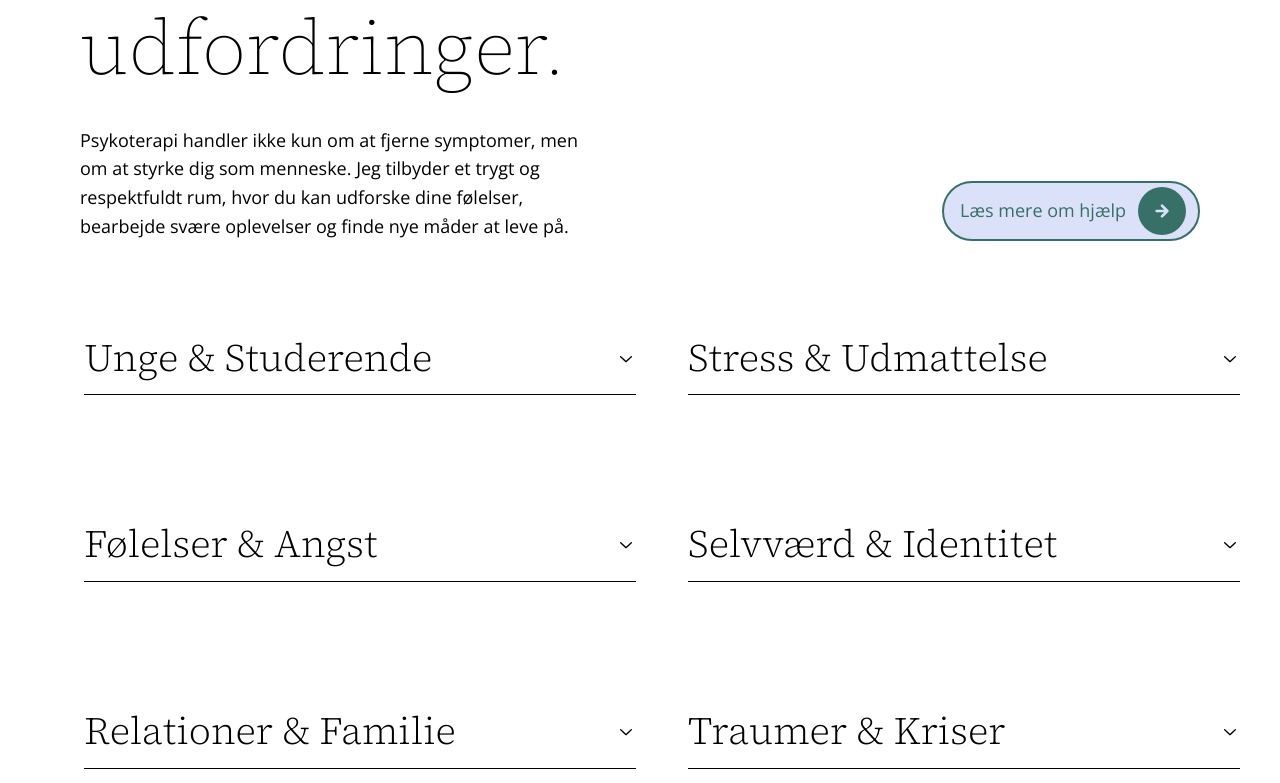
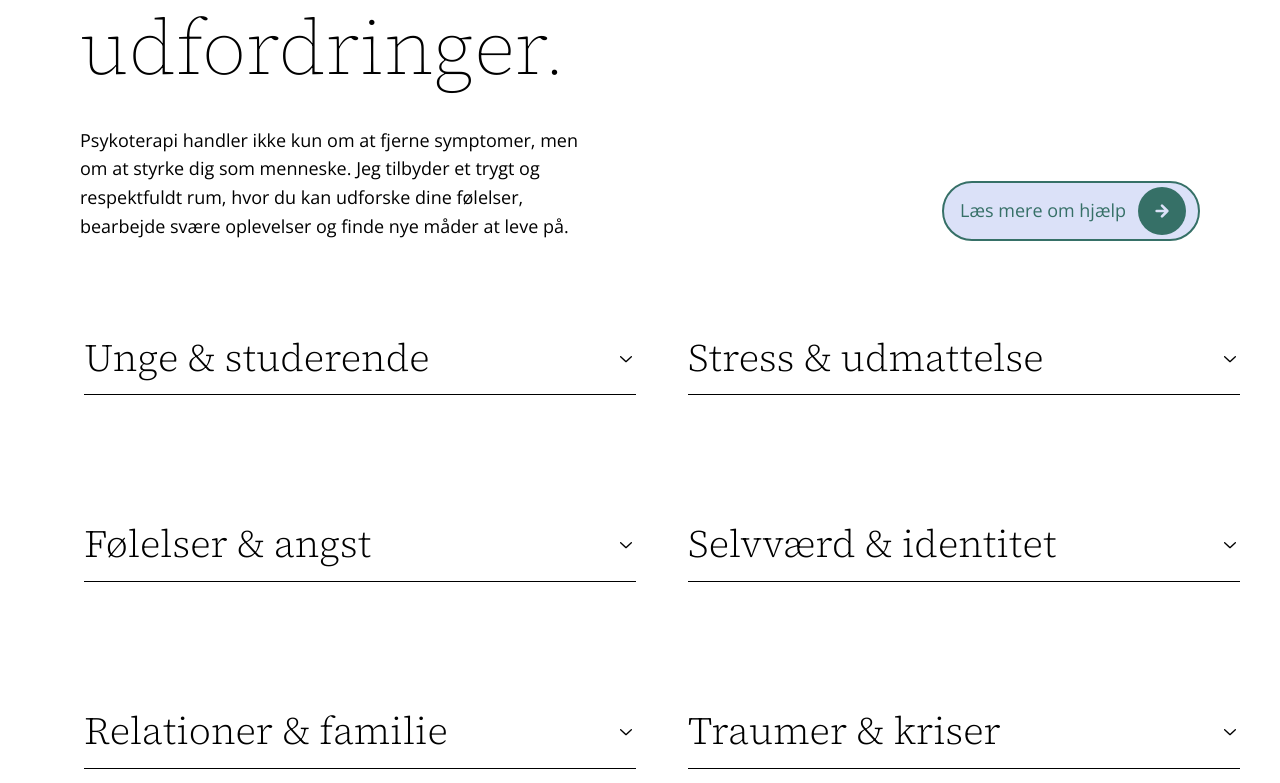
Before and after one commit to oscarlund121/susancorrecto, a Next.js app: page / in a window 1280 px wide. Shown: the part 2765-3548 px from the top of the page. Built offline with nearby package versions, Linux system fonts and the light colour scheme.

Commit message:
Update titles in SectionSeven component for consistent capitalization and refine Button component styles for clarity

```diff
--- a/src/app/components/frontpage/SectionSeven.jsx
+++ b/src/app/components/frontpage/SectionSeven.jsx
@@ -17,7 +17,7 @@ const SectionSeven = () => {
       <div className="flex flex-col ">
         <div className="flex flex-col md:flex-row items-start justify-around gap-1 mt-16">
           <Help
-            title="Unge & Studerende"
+            title="Unge & studerende"
             tags={[
               "Eksamensangst & studieproblemer",
               "Relationer",
@@ -29,7 +29,7 @@ const SectionSeven = () => {
             index={0}
           />
           <Help
-            title="Stress & Udmattelse"
+            title="Stress & udmattelse"
             tags={[
               "Stress & udbrændthed",
               "Søvnproblemer",
@@ -43,7 +43,7 @@ const SectionSeven = () => {
         </div>
         <div className="flex flex-col md:flex-row items-start justify-around gap-1 mt-0 md:mt-8">
           <Help
-            title="Følelser & Angst"
+            title="Følelser & angst"
             tags={[
               "Angst & fobier",
               "Panikangst & sociale angste",
@@ -55,7 +55,7 @@ const SectionSeven = () => {
             index={2}
           />
           <Help
-            title="Selvværd & Identitet"
+            title="Selvværd & identitet"
             tags={[
               "Lavt selvværd & selvtillid",
               "Følelse af at være forkert",
@@ -69,7 +69,7 @@ const SectionSeven = () => {
         </div>
         <div className="flex flex-col md:flex-row items-start justify-around gap-1 mt-0 md:mt-8">
           <Help
-            title="Relationer & Familie"
+            title="Relationer & familie"
             tags={[
               "Kommunikationsproblemer",
               "Forældrevejledning",
@@ -79,7 +79,7 @@ const SectionSeven = () => {
             index={4}
           />
           <Help
-            title="Traumer & Kriser"
+            title="Traumer & kriser"
             tags={[
               "ADHD & neuropsykiatriske udfordringer",
               "Misbrug & afhængighed",
--- a/src/app/components/ui/Button.jsx
+++ b/src/app/components/ui/Button.jsx
@@ -13,7 +13,7 @@ const Button = ({
   const buttonStyles = isPrimary
     ? "bg-[#367067] text-white hover:text-[#367067] hover:bg-[#DBE1F8] border-[#367067]"
     : isLight
-      ? "bg-transparent text-[#DBE1F8] hover:text-[#DBE1F8] border-transparent  hover:underline "
+      ? "bg-transparent text-[#DBE1F8] hover:text-[#DBE1F8] border-transparent underline"
       : "bg-[#DBE1F8] text-[#367067] hover:text-white hover:bg-[#367067] hover:border-[#DBE1F8] border-[#367067]";
 
   const circleStyles = isPrimary
```
